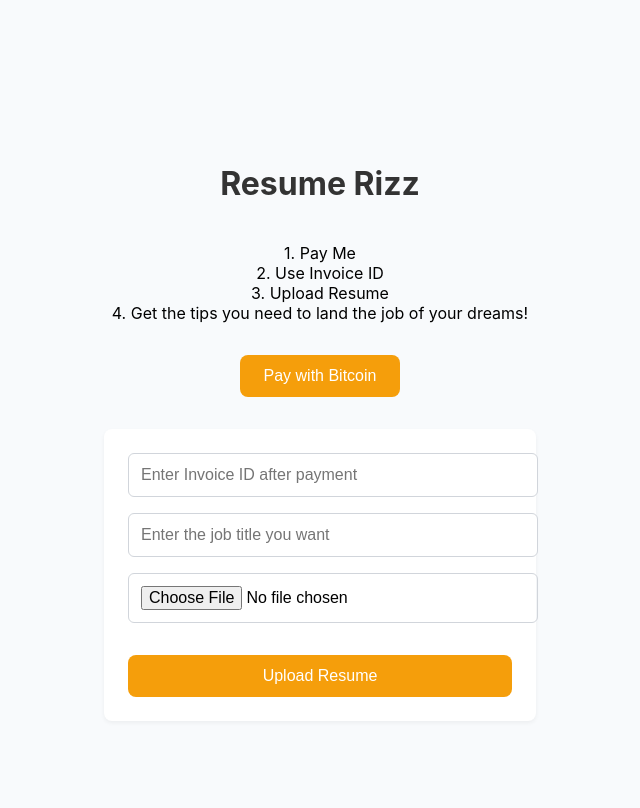
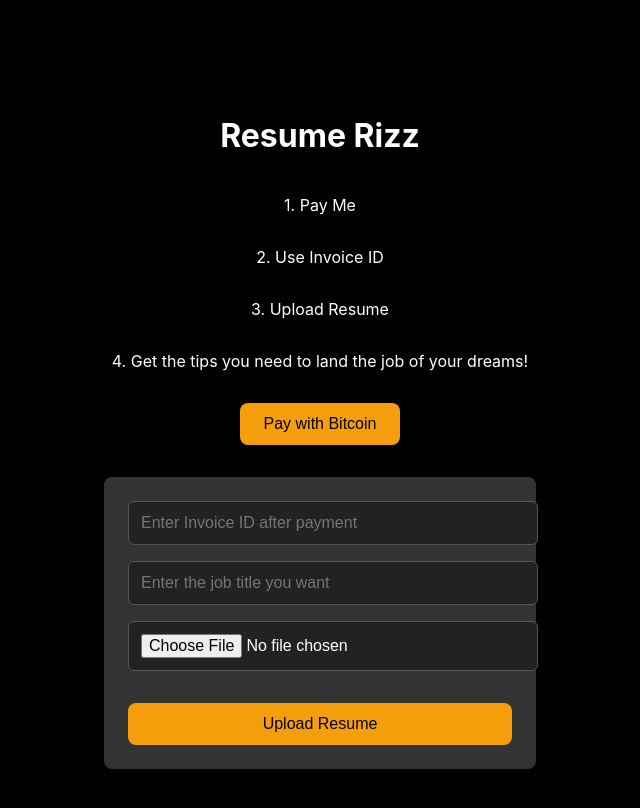
Before and after one commit to cameronmoulder/resume-scanner-frontend, a React (Create React App) app: page / in a window 1280 px wide. Shown: the top 808 px of the page, without its empty margins (320-960 px from the left). Built offline with nearby package versions, Linux system fonts and the light colour scheme.

Commit message:
Update frontend with latest changes

```diff
--- a/src/App.js
+++ b/src/App.js
@@ -9,7 +9,8 @@ console.log("Deploying version 2.0123");
 const styles = {
   container: {
     minHeight: "100vh",
-    background: "#f8fafc", // light gray
+    background: "#000",    // Black background
+    color: "#fff",         // White text
     display: "flex",
     flexDirection: "column",
     alignItems: "center",
@@ -21,11 +22,11 @@ const styles = {
     fontSize: "2rem",
     fontWeight: "bold",
     marginBottom: "1.5rem",
-    color: "#333",
+    color: "#fff", // Also ensure heading is white
   },
   button: {
     backgroundColor: "#f59e0b", // vibrant gold
-    color: "#fff",
+    color: "#000",              // Make button text black for contrast
     border: "none",
     borderRadius: "0.5rem",
     padding: "0.75rem 1.5rem",
@@ -43,10 +44,11 @@ const styles = {
     marginTop: "2rem",
     maxWidth: "24rem",
     width: "100%",
-    backgroundColor: "#fff",
+    backgroundColor: "#333", // Dark gray form background
+    color: "#fff",
     padding: "1.5rem",
     borderRadius: "0.5rem",
-    boxShadow: "0 2px 4px rgba(0, 0, 0, 0.05)",
+    boxShadow: "0 2px 4px rgba(0, 0, 0, 0.5)",
     display: "flex",
     flexDirection: "column",
     gap: "1rem",
@@ -54,27 +56,29 @@ const styles = {
   input: {
     padding: "0.75rem",
     borderRadius: "0.375rem",
-    border: "1px solid #d1d5db",
+    border: "1px solid #555", // Slightly lighter border
     fontSize: "1rem",
     width: "100%",
     outline: "none",
+    backgroundColor: "#222",  // Make input background dark
+    color: "#fff",
   },
   fileName: {
     marginTop: "0.5rem",
     fontSize: "0.875rem",
-    color: "#6b7280", // gray-600
+    color: "#bbb", // Lighter gray text
   },
-  // Output area styling for a wider container
   outputContainer: {
     marginTop: "2rem",
-    width: "80%",            // spans 80% of the viewport width
-    maxWidth: "40rem",       // but no more than 40rem
-    backgroundColor: "#f3f4f6",
+    width: "80%",
+    maxWidth: "40rem",
+    backgroundColor: "#222",
     padding: "1rem",
     borderRadius: "0.5rem",
     overflowX: "auto",
-    boxShadow: "0 1px 3px rgba(0, 0, 0, 0.1)",
+    boxShadow: "0 1px 3px rgba(0, 0, 0, 0.5)",
     textAlign: "left",
+    color: "#fff",
   },
   outputPre: {
     fontSize: "0.875rem",
@@ -88,7 +92,6 @@ function App() {
   const [jobTitle, setJobTitle] = useState("");
   const [resumeFile, setResumeFile] = useState(null);
   const [loading, setLoading] = useState(false);
-  // Store the output as an object so we can access its properties
   const [output, setOutput] = useState(null);
   const [fileName, setFileName] = useState("");
 
@@ -128,7 +131,6 @@ function App() {
       const response = await axios.post(`${API_BASE}/upload-resume/`, formData, {
         headers: { "Content-Type": "multipart/form-data" },
       });
-      // Store response as an object, not a string
       setOutput(response.data);
     } catch (error) {
       console.error("Upload failed:", error);
@@ -141,10 +143,10 @@ function App() {
   return (
     <div style={styles.container}>
       <h1 style={styles.heading}>Resume Rizz</h1>
-      <p>1. Pay Me  <br />
-      2. Use Invoice ID  <br />
-      3. Upload Resume <br />
-      4. Get the tips you need to land the job of your dreams!</p>
+      <p>1. Pay Me</p>
+      <p>2. Use Invoice ID</p>
+      <p>3. Upload Resume</p>
+      <p>4. Get the tips you need to land the job of your dreams!</p>
 
       <button
         onClick={handlePayWithBTC}
```
